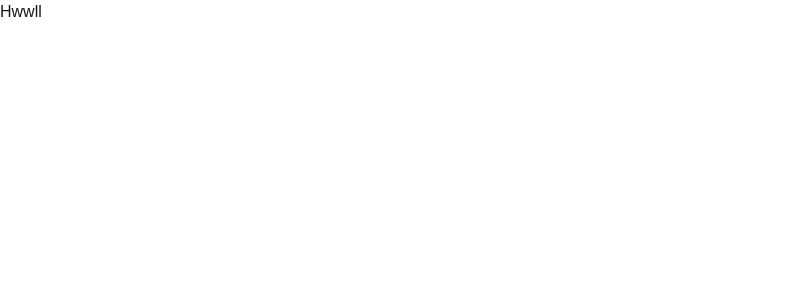
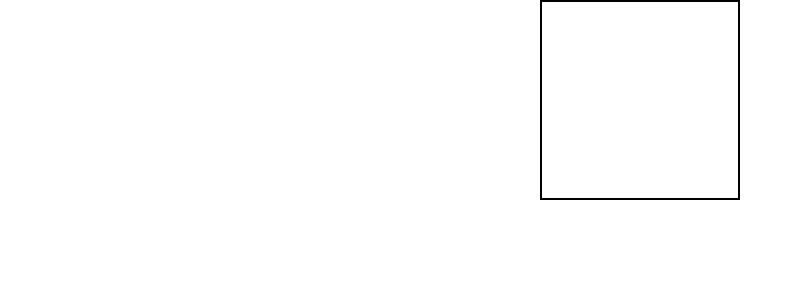
Before and after one commit to DEEBBLUE/Mail, a Next.js app: page /auth in a window 1280 px wide. Shown: the top 300 px of the page, without its empty margins (0-802 px from the left). Built offline with nearby package versions, Linux system fonts and the light colour scheme.

Commit message:
Create auth page

```diff
--- a/src/app/auth/page.tsx
+++ b/src/app/auth/page.tsx
@@ -3,7 +3,7 @@ import { FC } from "react";
 
 const Auth: FC = () => {
   return (
-    <div>Hwwll</div>
+    <div className="size-[200px] border-[2px] border-black m-auto"></div>
   )
 }
 export default Auth;
```
